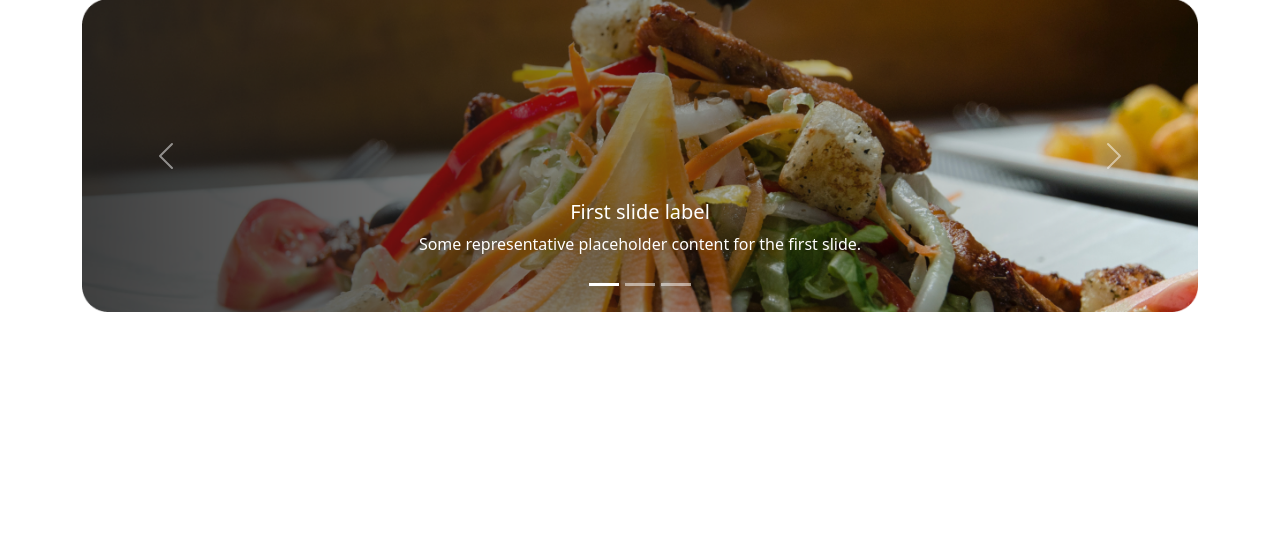
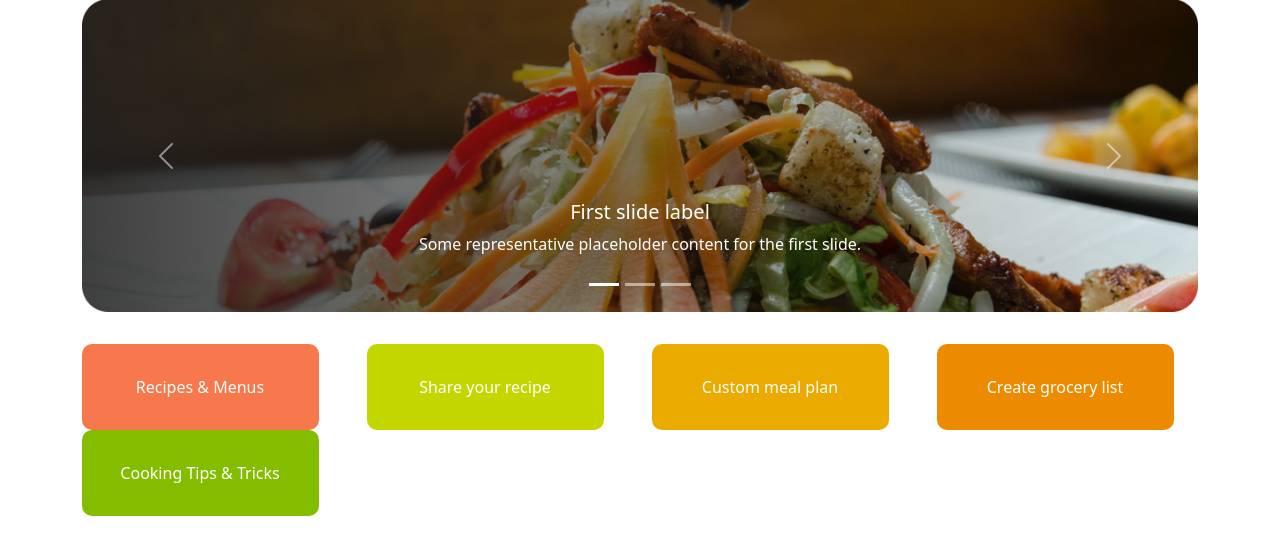
Before and after one commit to sotanandrei/cookpal, a Flask app: page / in a window 1280 px wide. Shown: the part 99-654 px from the top of the page. Run offline with Flask 3, Linux system fonts and the light colour scheme; some libraries are stand-ins or nearby versions.

Commit message:
added buttons

```diff
--- a/static/styles.css
+++ b/static/styles.css
@@ -16,3 +16,51 @@
 .carousel-container {
     margin-top: 1rem;
 }
+
+.buttons-container {
+    margin-top: 2rem;
+}
+
+.btn-lg {
+    display: flex;
+    width: 236.8px;
+    height: 86px;
+    padding: 30px 29.8px 30px 29px;
+    justify-content: center;
+    align-items: center;
+    color: #FFF;
+    font-size: 16px;
+    font-style: normal;
+    font-weight: 500;
+    line-height: 127%; /* 20.32px */
+}
+
+.btn-red {
+    border-radius: 10px;
+    background: #F6784C;
+    border:#F6784C;
+}
+
+.btn-green {
+    border-radius: 10px;
+    background: #C4D600;
+    border:#C4D600
+}
+
+.btn-orange {
+    border-radius: 10px;
+    background: #EAAA00;
+    border:#EAAA00;
+}
+
+.btn-darkorange {
+    border-radius: 10px;
+    background: #ED8B00;
+    border:#ED8B00;
+}
+
+.btn-lightgreen {
+    border-radius: 10px;
+    background: #84BD00;
+    border:#84BD00;
+}
--- a/templates/index.html
+++ b/templates/index.html
@@ -6,6 +6,8 @@
 {% endblock %}
 
 {% block main %}
+
+<!-- CAROUSEL -->
 <div class="container carousel-container">
 <div id="carouselExampleCaptions" class="carousel slide" data-bs-ride="carousel">
   <div class="carousel-indicators">
@@ -46,4 +48,24 @@
   </button>
 </div>
 </div>
+
+<div class="container buttons-container">
+  <div class="row">
+    <div class="col">
+      <button type="button" class="btn btn-primary btn-lg btn-red">Recipes & Menus</button>
+    </div>
+    <div class="col">
+      <button type="button" class="btn btn-primary btn-lg btn-green">Share your recipe</button>
+    </div>
+    <div class="col">
+      <button type="button" class="btn btn-primary btn-lg btn-orange">Custom meal plan</button>
+    </div>
+    <div class="col">
+      <button type="button" class="btn btn-primary btn-lg btn-darkorange">Create grocery list</button>
+    </div>
+    <div class="col">
+      <button type="button" class="btn btn-primary btn-lg btn-lightgreen">Cooking Tips & Tricks</button>
+    </div>
+  </div>
+</div>
 {% endblock %}
```
